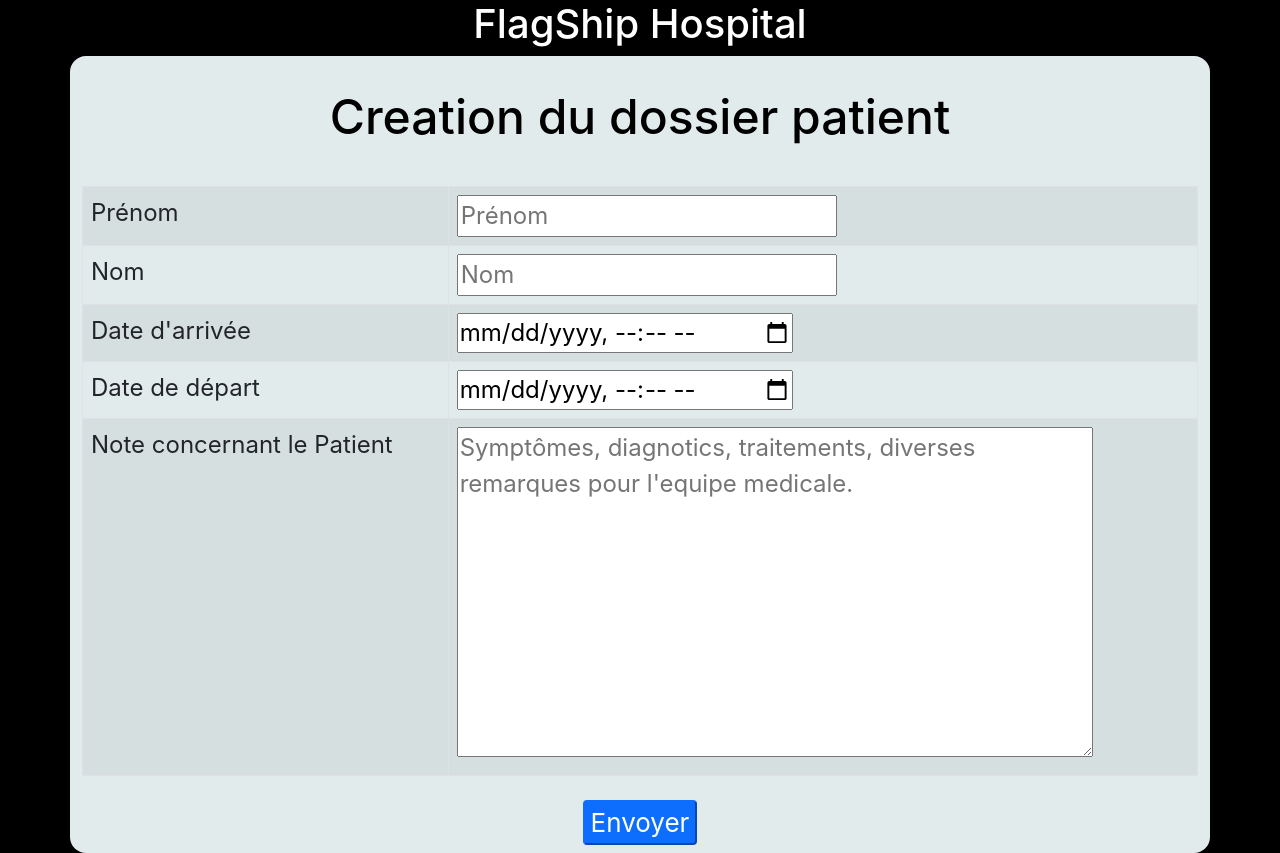
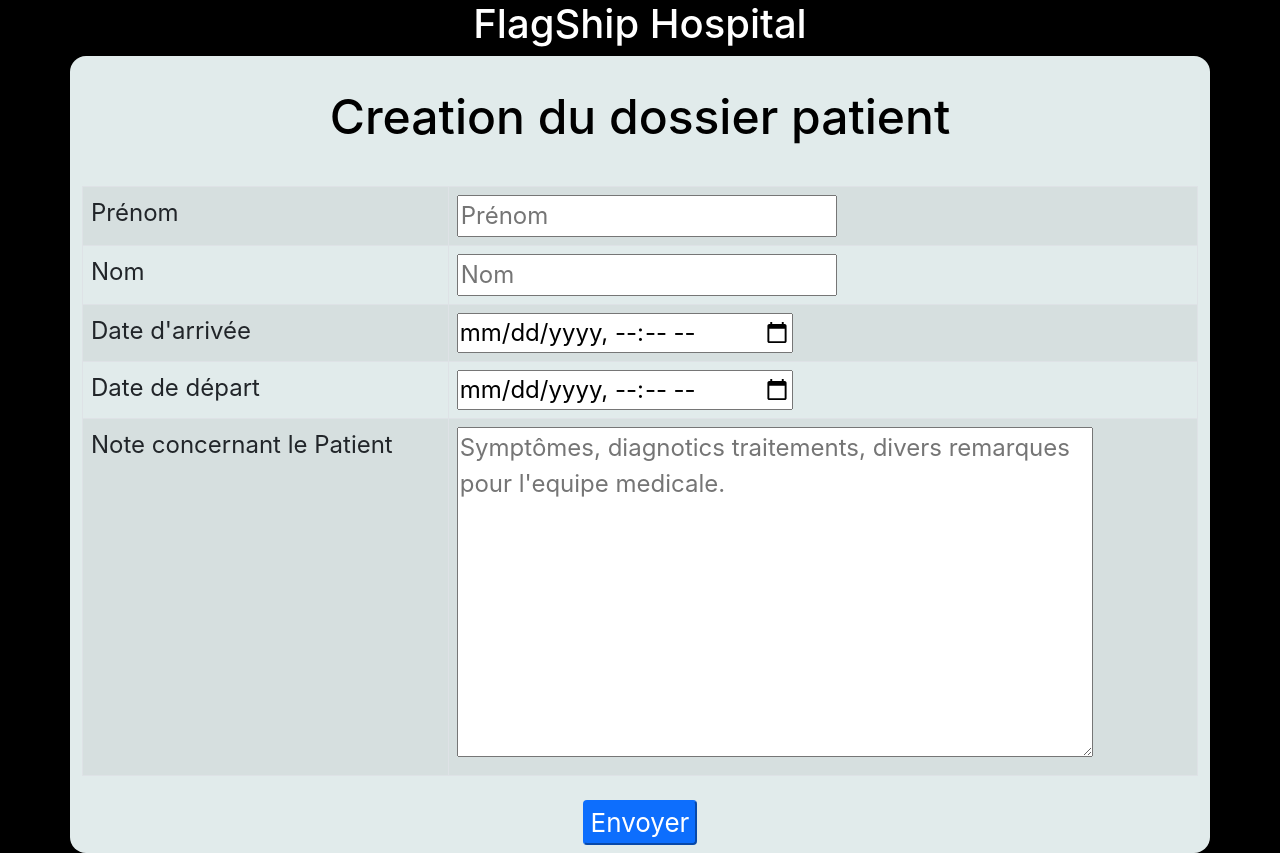
Before and after one commit to ClementVaugoyeau/FlagShipHospitalFront, a React (Create React App) app in the folder flagapp/: page / in a window 1280 px wide. Built offline with nearby package versions, Linux system fonts and the light colour scheme.

Commit message:
create patient component update

```diff
--- a/flagapp/src/CreatePatient/CreatePatient.jsx
+++ b/flagapp/src/CreatePatient/CreatePatient.jsx
@@ -39,7 +39,7 @@ export default function CreatePatient() {
     </tr>
     <tr>
       <td>Note concernant le Patient</td>
-      <td ><textarea rows="9" cols="40" placeholder="Symptômes, diagnotics, traitements, diverses remarques pour l'equipe medicale."></textarea></td>
+      <td ><textarea rows="9" cols="40" placeholder="Symptômes, diagnotics traitements, divers remarques pour l'equipe medicale."></textarea></td>
 
     </tr>
 
```
